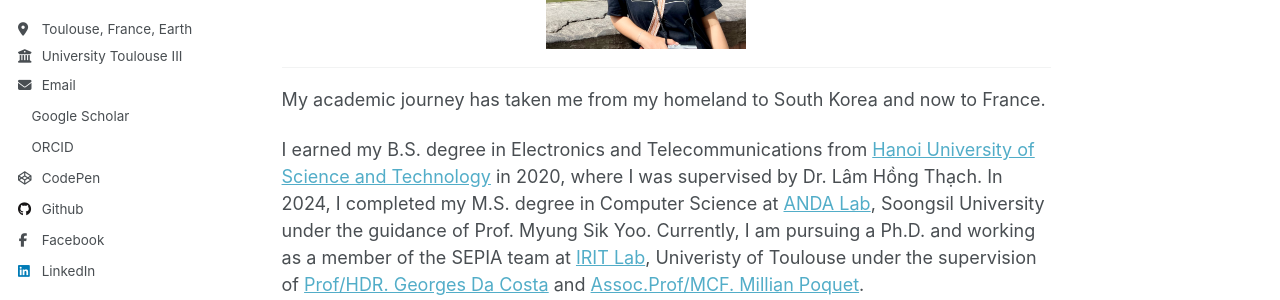
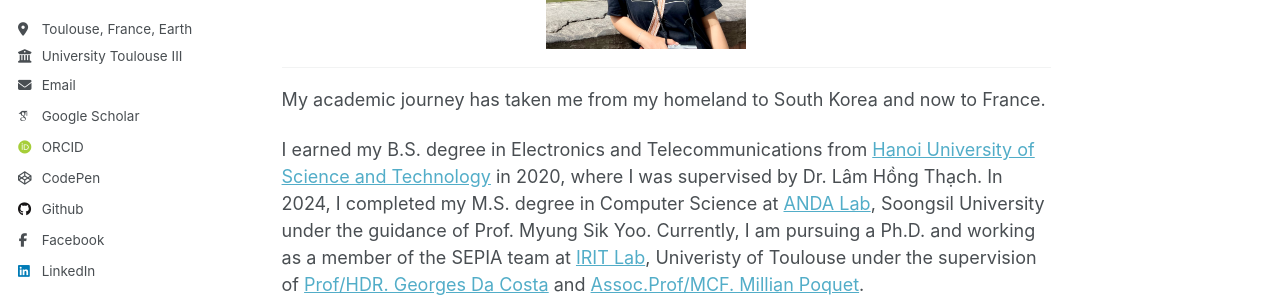
Before and after one commit to HuongDM1896/huongdm1896.github.io, a Jekyll site: the page built from _pages/about.md, in a window 1280 px wide. Shown: the part 346-646 px from the top of the page. Built offline with Jekyll 4.4.1, drawn with Linux system fonts in a browser that asks for light colours; some web fonts are replaced.

Commit message:
restore icon academic

```diff
--- a/_includes/head/custom.html
+++ b/_includes/head/custom.html
@@ -8,6 +8,8 @@
 <link rel="apple-touch-icon" sizes="180x180" href="/images/favicon/apple-touch-icon.png" />
 <meta name="apple-mobile-web-app-title" content="MyWebSite" />
 <link rel="manifest" href="/images/favicon/site.webmanifest" />
+<link rel="stylesheet" href="{{ base_path }}/assets/css/academicons.css"/>
+
 
 
 <!-- Support for MatJax -->
```
